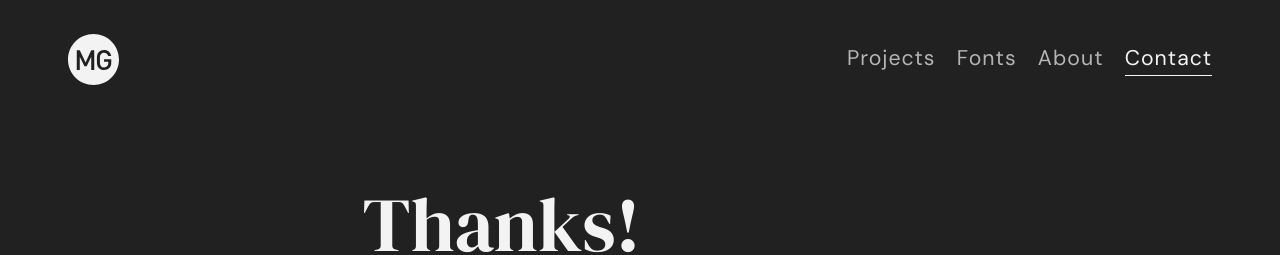
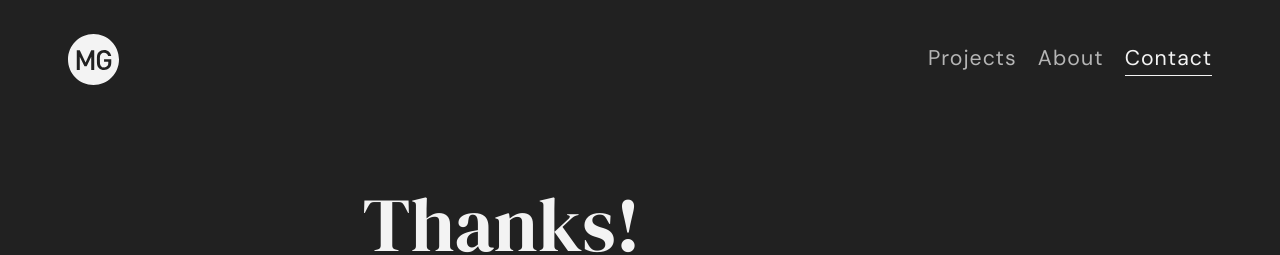
Before and after one commit to Alliages/guillaume_meunier, a Jekyll site: the page built from _pages/contact-confirmation.html, in a window 1280 px wide. Shown: the top 255 px of the page. Built offline with Jekyll 4.4.1, drawn with Linux system fonts in a browser that asks for light colours; nearby versions of some CDN libraries.

Commit message:
Update _config.yml

```diff
--- a/_config.yml
+++ b/_config.yml
@@ -40,7 +40,7 @@ social-username:
   flickr: "alliages"
 
 # Content
-image_serve_path: "/images" # <img src="{{ site.image_serve_path }}/projects/img.jpg">
+image_serve_path: "guillaume_meunier/images" # <img src="{{ site.image_serve_path }}/projects/img.jpg">
 
 # Build settings
 markdown: kramdown
@@ -67,9 +67,7 @@ compress_html: # http://jch.penibelst.de/
 # Structure
 navigation:
   - title: Projects
-    url: /
-  - title: Fonts
-    url: /guillaume_meunier/fonts
+    url: /guillaume_meunier/
   - title: About
     url: /guillaume_meunier/about
   - title: Contact
```
